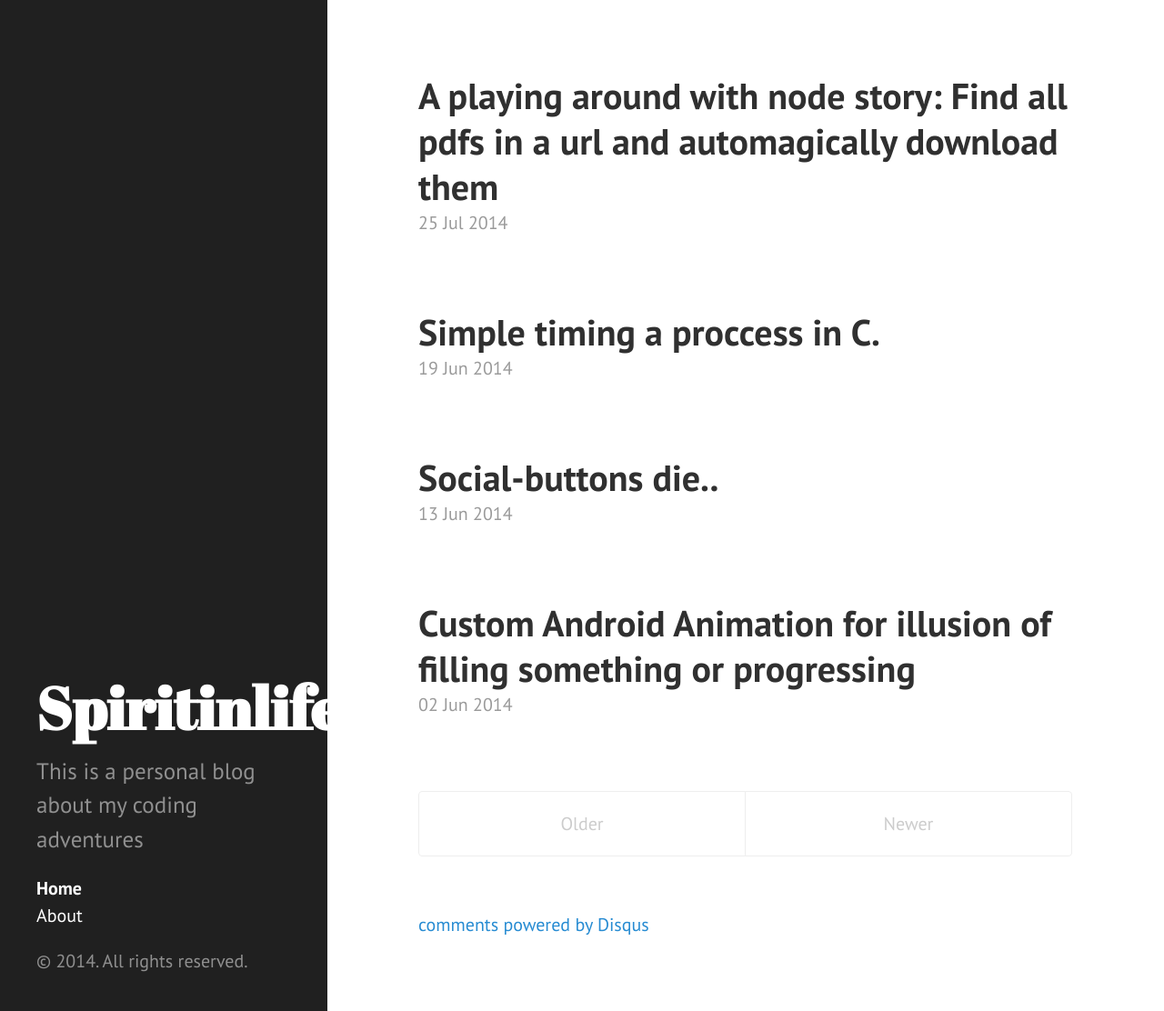
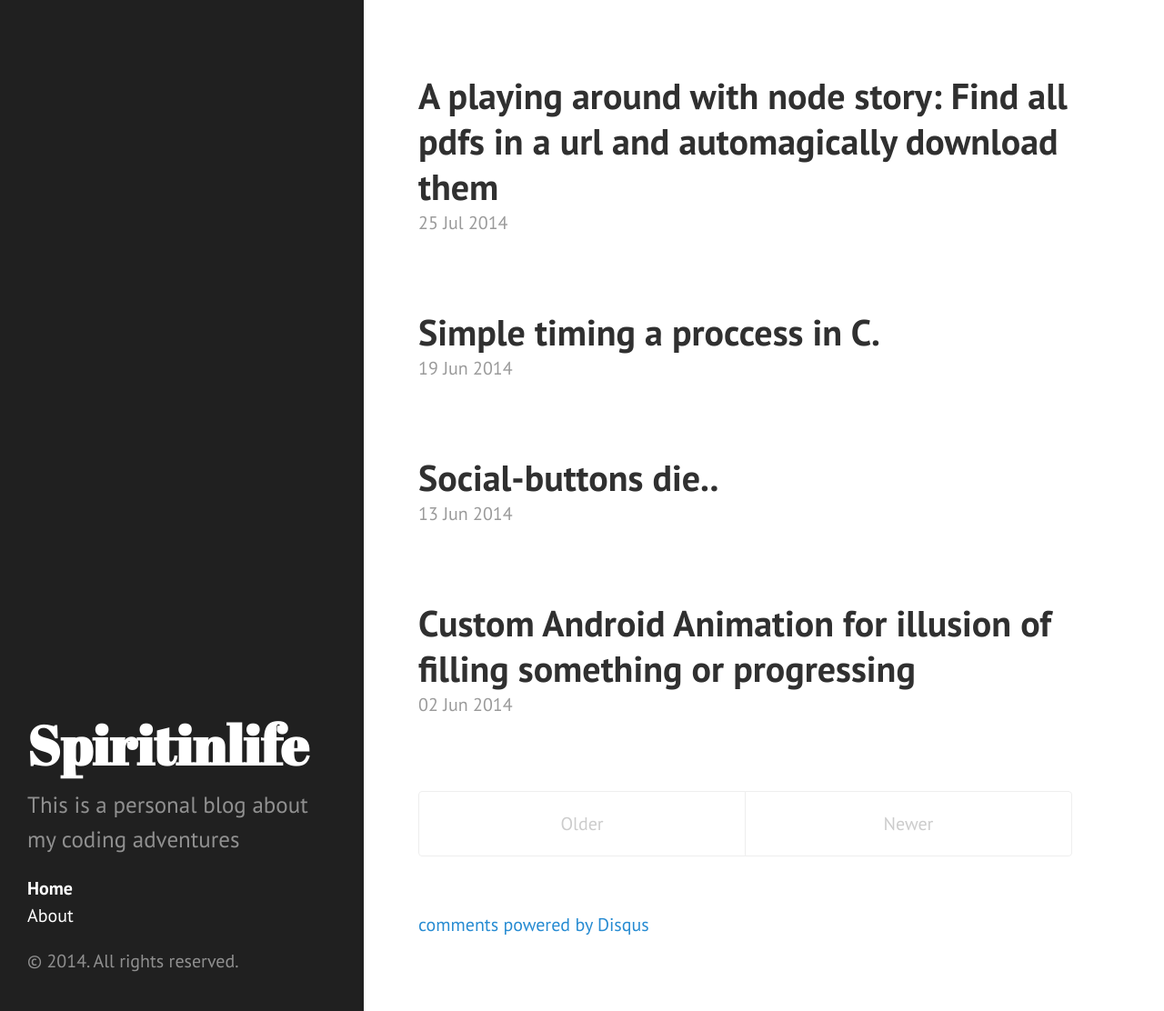
Before and after one commit to spiritinlife/spiritinlife.github.io, a Jekyll site: the page built from index.html, in a window 1280 px wide and 1112 px high. Shown: the whole window at 91% size. Built offline with Jekyll 4.4.1, drawn with Linux system fonts in a browser that asks for light colours; Markdown is read by kramdown in place of the engine named in the settings; the list of posts is cut into pages by our own code; comment, search, counter and statistics services are not loaded.

Commit message:
New start

```diff
--- a/_config.yml
+++ b/_config.yml
@@ -16,7 +16,7 @@ author:
   name:           'George Chailazopoulos'
   url:            https://twitter.com/_spiritinlife
 
-paginate:         5
+paginate:         10
 
 # Custom vars
 version:          2.1.0
--- a/_posts/2014-06-02-android-animation-of-progress.markdown
+++ b/_posts/2014-06-02-android-animation-of-progress.markdown
@@ -3,6 +3,7 @@ layout: post
 title:  "Custom Android Animation for illusion of filling something or progressing"
 date:   2014-06-02 19:28:57
 categories: Android
+comments: False
 ---
 The concept of this Animation is to make an illusion of something getting filled or progressed.In this example i use two images,
 one is a black box and the other is a red one.The goal is to reveal the red box my animating the
--- a/public/css/hyde.css
+++ b/public/css/hyde.css
@@ -70,7 +70,7 @@ html {
     top: 0;
     left: 0;
     bottom: 0;
-    width: 18rem;
+    width: 20rem;
     text-align: left;
   }
 }
@@ -85,7 +85,7 @@ html {
   color: #fff;
   margin-top: 0;
   font-family: "Abril Fatface", serif;
-  font-size: 3.25rem;
+  font-size: 3rem;
 }
 
 /* Sidebar nav */
@@ -112,9 +112,9 @@ a.sidebar-nav-item:focus {
 @media (min-width: 48em) {
   .sidebar-sticky {
     position: absolute;
-    right:  1rem;
+    right:  0.5rem;
     bottom: 1rem;
-    left:   1rem;
+    left:   0.5rem;
   }
 }
 
```
Also changed, not shown: about.md (+0 -1 lines).
